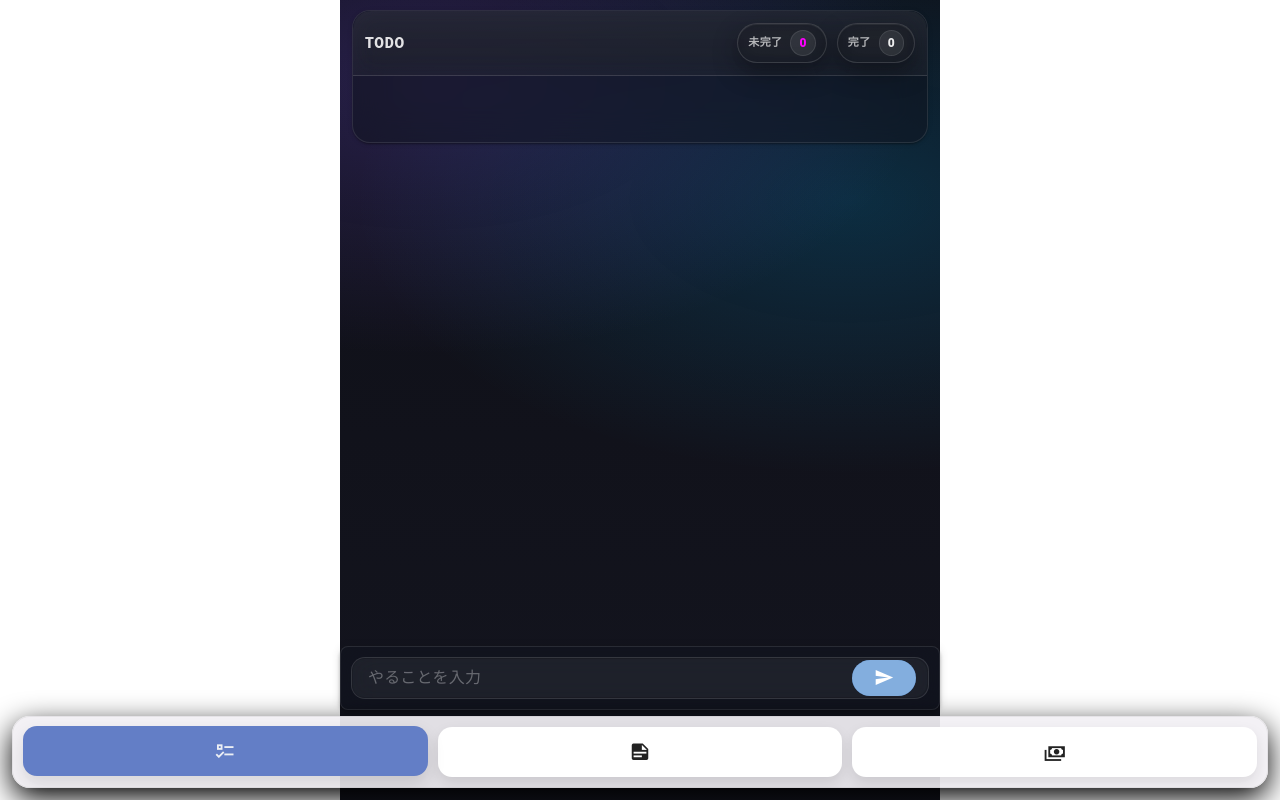
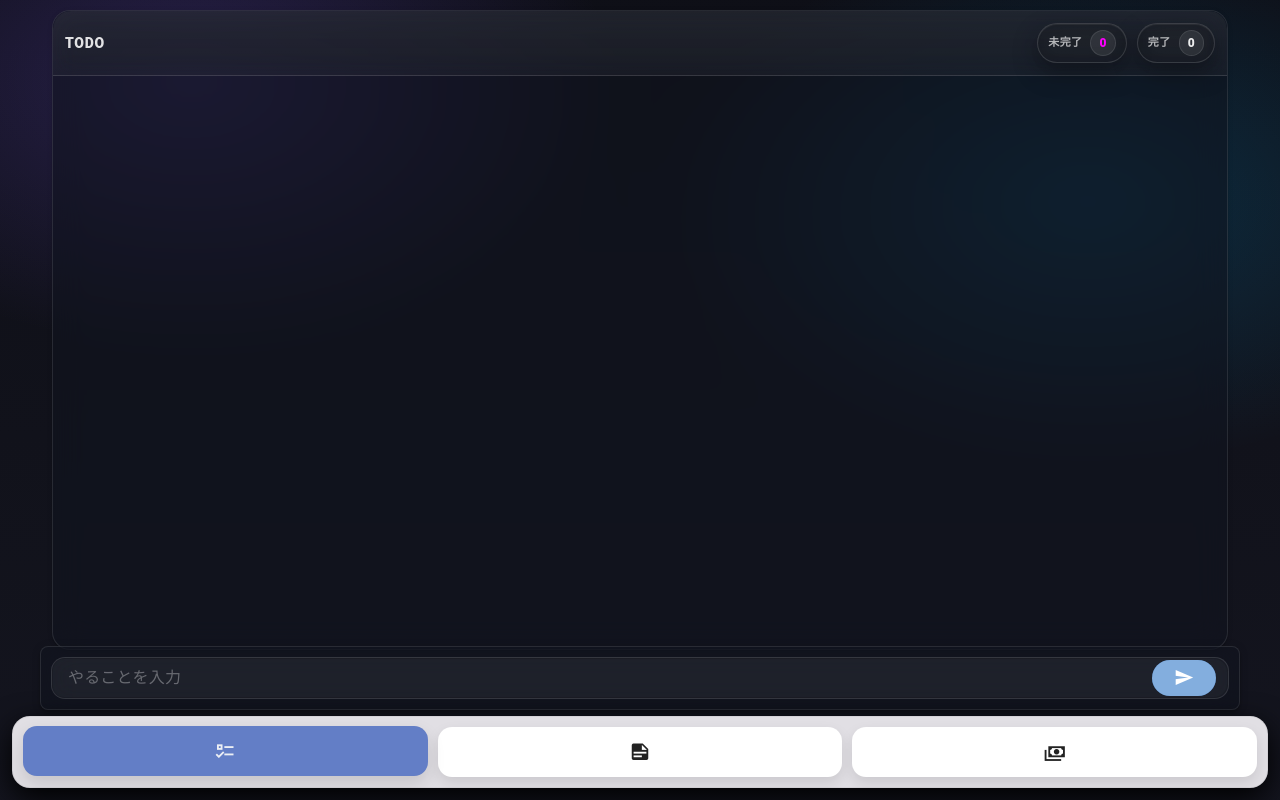
Before and after one commit to yomatby-star/todo, a Vue app: page /#/tasks in a window 1280 px wide. Built offline with nearby package versions, Linux system fonts and the light colour scheme.

Commit message:
リファクタリング（TodoView関係: 単一削除js化 & 単一削除ダイアログコンポーネント化）

```diff
--- a/src/App.vue
+++ b/src/App.vue
@@ -217,6 +217,7 @@ export default {
   box-shadow: 0 10px 30px;
   z-index: 1000;
 }
+
 .navItem {
   flex: 1;
   height: 100%;
--- a/src/components/ExpenseTracker/ExpenseListView.vue
+++ b/src/components/ExpenseTracker/ExpenseListView.vue
@@ -260,10 +260,8 @@ export default {
 <style scoped>
 .container {
   padding: 8px 12px 180px;
-  background:
-    radial-gradient(900px 500px at 15% 10%, rgba(130, 90, 255, 0.22), transparent 55%),
-    radial-gradient(900px 500px at 85% 25%, rgba(0, 180, 255, 0.18), transparent 55%),
-    linear-gradient(180deg, rgba(9, 10, 18, 0.98), rgba(15, 16, 26, 0.98));
+  height: 100dvh;
+  background-color: transparent;
 }
 .flex {
   display: flex;
--- a/src/components/ExpenseTracker/ExpenseTrackerMain.vue
+++ b/src/components/ExpenseTracker/ExpenseTrackerMain.vue
@@ -242,11 +242,8 @@ export default {
 <style scoped>
 .container {
   padding: 8px 12px 180px;
-  height: 100vh;
-  background:
-    radial-gradient(900px 500px at 15% 10%, rgba(130, 90, 255, 0.22), transparent 55%),
-    radial-gradient(900px 500px at 85% 25%, rgba(0, 180, 255, 0.18), transparent 55%),
-    linear-gradient(180deg, rgba(9, 10, 18, 0.98), rgba(15, 16, 26, 0.98));
+  height: 100dvh;
+  background-color: transparent;
 }
 .inputArea {
   max-height: 70vh;
--- a/src/components/ExpenseTracker/IncomForm.vue
+++ b/src/components/ExpenseTracker/IncomForm.vue
@@ -285,10 +285,8 @@ export default {
 <style scoped>
 .container {
   padding: 8px 12px 180px;
-  background:
-    radial-gradient(900px 500px at 15% 10%, rgba(130, 90, 255, 0.22), transparent 55%),
-    radial-gradient(900px 500px at 85% 25%, rgba(0, 180, 255, 0.18), transparent 55%),
-    linear-gradient(180deg, rgba(9, 10, 18, 0.98), rgba(15, 16, 26, 0.98));
+  height: 100dvh;
+  background-color: transparent;
 }
 .flex {
   display: flex;
--- a/src/components/TodoView.vue
+++ b/src/components/TodoView.vue
@@ -1,7 +1,7 @@
 <template>
   <v-app>
     <v-main>
-      <v-container style="max-width: 600px" class="mainContainer">
+      <v-container class="mainContainer">
         <!-- タスク一覧 -->
         <v-card elevation="2" class="taskCard">
           <div class="subHeader">
@@ -111,7 +111,7 @@
 
         <!-- 全削除 -->
         <v-dialog v-model="allDeleteDialog">
-          <v-card elevation="4" rounded="xg" class="confirmCard">
+          <v-card elevation="4" rounded="xg">
             <v-card-text>全部削除しますか？</v-card-text>
             <v-card-actions>
               <v-btn variant="text" @click="allcancelDelete">キャンセル</v-btn>
@@ -209,19 +209,27 @@ export default {
 
 
 <style scoped>
-/* ===== 背景：暗めの高級感（ダークガラスが映える） ===== */
 .mainContainer {
   padding: 10px 12px;
-  height: 100vh;
-  background:
-    radial-gradient(900px 500px at 15% 10%, rgba(130, 90, 255, 0.22), transparent 55%),
-    radial-gradient(900px 500px at 85% 25%, rgba(0, 180, 255, 0.18), transparent 55%),
-    linear-gradient(180deg, rgba(9, 10, 18, 0.98), rgba(15, 16, 26, 0.98));
+  min-height: 100dvh;
+  background-color: transparent;
 }
-
-/* ===== ガラスカード（暗め） ===== */
+@media (min-width: 768px) {
+  :deep(.taskCard) {
+    width: 100% !important;
+    max-width: none !important;
+    height: 80vh !important;
+    max-height: none !important;
+  }
+  :deep(.taskCard .taskScroll) {
+    max-height: calc(80vh - 52px) !important;
+  }
+  .inputArea {
+    max-width: 1200px !important;
+  }
+}
 .inputArea {
-  background: rgba(18, 20, 32, 0.55) !important; /* 暗い半透明 */
+  background: rgba(18, 20, 32, 0.55) !important;
   border: 1px solid rgba(255, 255, 255, 0.10);
   box-shadow:
     0 14px 40px rgba(0, 0, 0, 0.45),
@@ -249,22 +257,18 @@ export default {
   -webkit-backdrop-filter: blur(16px);
   border-radius: 18px;
 }
-
 :deep(.taskCard .v-list) {
   background: transparent !important;
 }
-
 .taskCard {
   max-height: 65vh;
   margin: 0 0 16px;
 }
-
 .taskScroll {
   max-height: calc(65vh - 52px);
   overflow-y: auto;
   padding: 6px 0 60px;
 }
-
 .subHeader {
   display: flex;
   align-items: center;
@@ -273,7 +277,6 @@ export default {
   padding: 12px 12px;
   border-bottom: 1px solid rgba(255, 255, 255, 0.10);
 
-  /* 上品なダークガラス */
   background: linear-gradient(
     180deg,
     rgba(255, 255, 255, 0.07),
@@ -288,21 +291,16 @@ export default {
   backdrop-filter: blur(12px);
   -webkit-backdrop-filter: blur(12px);
 }
-
 .subTitleText {
   font-size: 14px;
   font-weight: 800;
   letter-spacing: 0.7px;
   color: rgba(255, 255, 255, 0.88);
 }
-
-/* 右側のピルの並び */
 .counts {
   display: flex;
   gap: 10px;
 }
-
-/* ===== count pill（ガラス＋光の縁） ===== */
 .countPill {
   display: inline-flex;
   align-items: center;
@@ -311,7 +309,6 @@ export default {
   padding: 6px 10px;
   border-radius: 999px;
 
-  /* ガラス感 */
   background: rgba(0, 0, 0, 0.22);
   border: 1px solid rgba(255, 255, 255, 0.14);
 
@@ -324,16 +321,12 @@ export default {
 
   user-select: none;
 }
-
-/* ラベルは控えめ */
 .pillLabel {
   font-size: 11px;
   font-weight: 700;
   letter-spacing: 0.4px;
   color: rgba(255, 255, 255, 0.68);
 }
-
-/* 数字は“強調”して高級感 */
 .pillValue {
   min-width: 22px;
   text-align: center;
@@ -350,10 +343,7 @@ export default {
   background: rgba(255, 255, 255, 0.08);
   border: 1px solid rgba(255, 255, 255, 0.10);
 }
-
-/* ===== トーン別：未完了 / 完了で色味だけ上品に変える ===== */
 .countPill[data-tone="todo"] {
-  /* うっすら青寄りの縁取り */
   border-color: rgba(80, 140, 255, 0.22);
 }
 .countPill[data-tone="todo"] .pillValue {
@@ -362,38 +352,28 @@ export default {
 }
 
 .countPill[data-tone="done"] {
-  /* うっすら緑寄りの縁取り */
   border-color: rgba(0, 255, 160, 0.20);
 }
 .countPill[data-tone="done"] .pillValue {
   background: rgba(0, 255, 160, 0.10);
   border-color: rgba(0, 255, 160, 0.16);
 }
-
-/* ===== ホバー（PCで触った時だけ“気持ちよく”） ===== */
 .countPill:hover {
   transform: translateY(-1px);
   transition: transform 120ms ease, border-color 120ms ease;
 }
-
 .countPill:active {
   transform: translateY(0px);
 }
-
-
-/* ===== テキスト ===== */
 .task-text {
   font-size: 16px;
   font-weight: 700;
   color: rgba(255, 255, 255, 0.88);
 }
-
 .task-date {
   font-size: 12px;
   color: rgba(255, 255, 255, 0.55);
 }
-
-/* 完了済み */
 .completed .task-text {
   text-decoration: line-through;
   opacity: 0.55;
@@ -401,8 +381,6 @@ export default {
 .completed .task-date {
   opacity: 0.55;
 }
-
-/* ===== スクロールバー（ダーク向け） ===== */
 .taskScroll::-webkit-scrollbar {
   width: 6px;
 }
@@ -413,8 +391,6 @@ export default {
 .taskScroll::-webkit-scrollbar-track {
   background: transparent;
 }
-
-/* ===== Vuetify内部：TextFieldをダークガラスに馴染ませる ===== */
 :deep(.v-field) {
   background: rgba(255, 255, 255, 0.06);
   border: 1px solid rgba(255, 255, 255, 0.10);
@@ -422,59 +398,46 @@ export default {
   backdrop-filter: blur(14px);
   -webkit-backdrop-filter: blur(14px);
 }
-
 :deep(.v-field__input) {
   color: rgba(255, 255, 255, 0.88);
 }
-
 :deep(.v-label) {
   color: rgba(255, 255, 255, 0.55);
 }
-
 :deep(.v-field__outline) {
   opacity: 0.4;
 }
-
-/* ボタン（アイコンボタンが浮きすぎないように） */
 :deep(.v-btn) {
   box-shadow: none;
 }
-
-.confirmCard {
+/* .confirmCard {
   background: rgba(18, 20, 32, 0.72) !important;
   border: 1px solid rgba(255, 255, 255, 0.10);
   box-shadow: 0 18px 60px rgba(0, 0, 0, 0.55);
   backdrop-filter: blur(16px);
   -webkit-backdrop-filter: blur(16px);
   color: rgba(255, 255, 255, 0.90);
-}
-
+} */
 .allDeleteButton {
   background: rgba(18, 20, 32, 0.35) !important;
-  /* backdrop-filter: blur(12px);
-  -webkit-backdrop-filter: blur(12px); */
   backdrop-filter: blur(14px) saturate(140%) brightness(110%);
   -webkit-backdrop-filter: blur(14px) saturate(140%) brightness(110%);
   border: 1px solid rgba(255,255,255,0.12);
   color: aliceblue !important;
-  min-width: 40px;   /* ←ここ大事 */
+  min-width: 40px;
   height: 40px;
   border-radius: 12px;
   padding: 4px;
-
   transition: opacity 160ms ease, transform 160ms ease;
 }
-
 .allDeleteButton.hidden {
   opacity: 0;
   pointer-events: none;
   transform: translateY(6px);
 }
-
 .rightFixd {
   position: fixed;
   right: 4px;
   bottom: 0;
 }
-
 </style>
--- a/src/components/memo.vue
+++ b/src/components/memo.vue
@@ -237,11 +237,8 @@ export default {
 
 <style scoped>
 .mainContainer {
-  height: 100vh;
-  background:
-    radial-gradient(900px 500px at 15% 10%, rgba(130, 90, 255, 0.22), transparent 55%),
-    radial-gradient(900px 500px at 85% 25%, rgba(0, 180, 255, 0.18), transparent 55%),
-    linear-gradient(180deg, rgba(9, 10, 18, 0.98), rgba(15, 16, 26, 0.98));
+  height: 100dvh;
+  background-color: transparent;
 }
 .fabAdd {
   position: fixed;
--- /dev/null
+++ b/src/main.css
@@ -0,0 +1,27 @@
+html, body {
+  height: 100%;
+  margin: 0;
+}
+
+body {
+  background:
+    radial-gradient(
+      clamp(520px, 60vw, 1400px) clamp(320px, 38vw, 900px) at 15% 10%,
+      rgba(130, 90, 255, 0.22),
+      transparent 55%
+    ),
+    radial-gradient(
+      clamp(520px, 60vw, 1400px) clamp(320px, 38vw, 900px) at 85% 25%,
+      rgba(0, 180, 255, 0.18),
+      transparent 55%
+    ),
+    linear-gradient(180deg, rgba(9, 10, 18, 0.98), rgba(15, 16, 26, 0.98));
+  background-repeat: no-repeat;
+  background-size: cover;
+}
+
+#app,
+.v-application,
+.v-application__wrap {
+  background: transparent !important;
+}
--- a/src/main.js
+++ b/src/main.js
@@ -2,6 +2,7 @@ import { createApp } from 'vue'
 import App from './App.vue'
 import vuetify from './plugins/vuetify'
 import router from './router'
+import './main.css'
 import '@mdi/font/css/materialdesignicons.css'
 
 createApp(App)
```
Also changed, not shown: src/components/ConfirmDeleteDialog/ConfirmDeleteDialogView.vue (line endings or trailing spaces), src/style.css (deleted).
